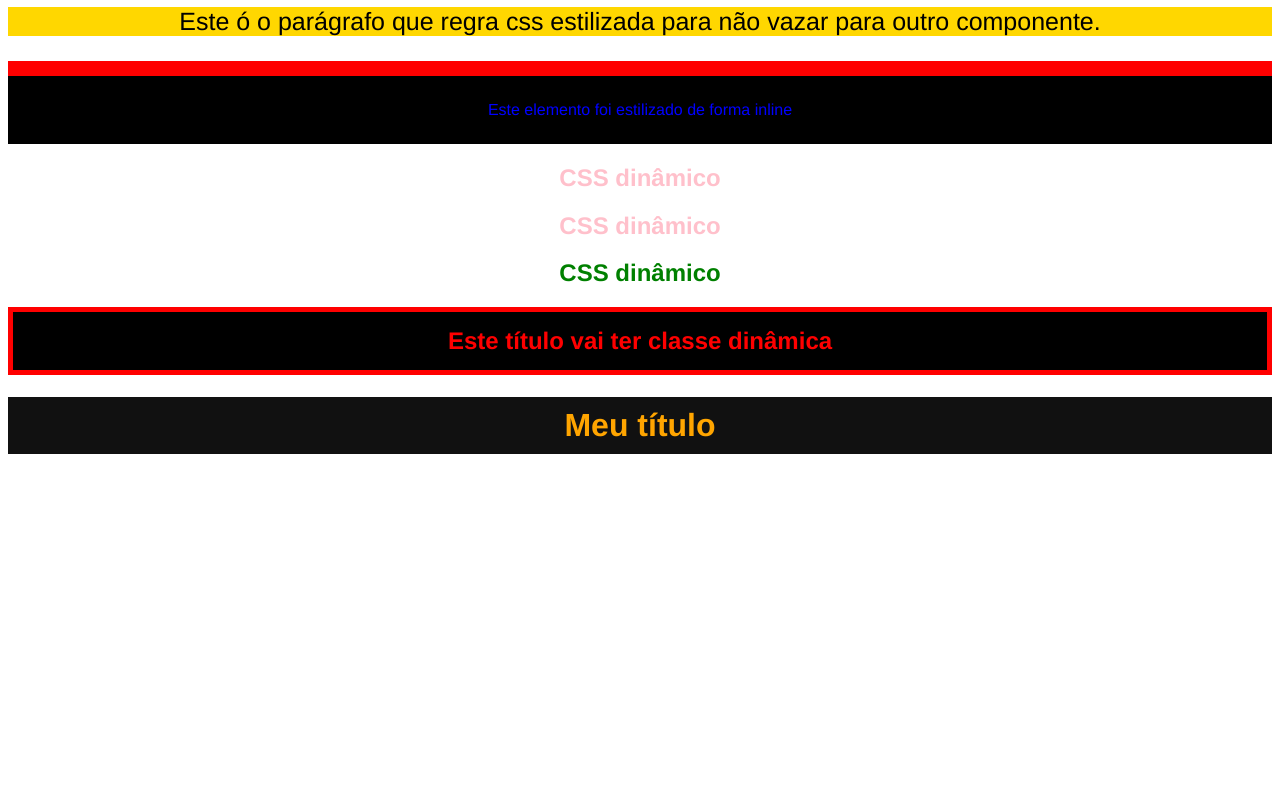
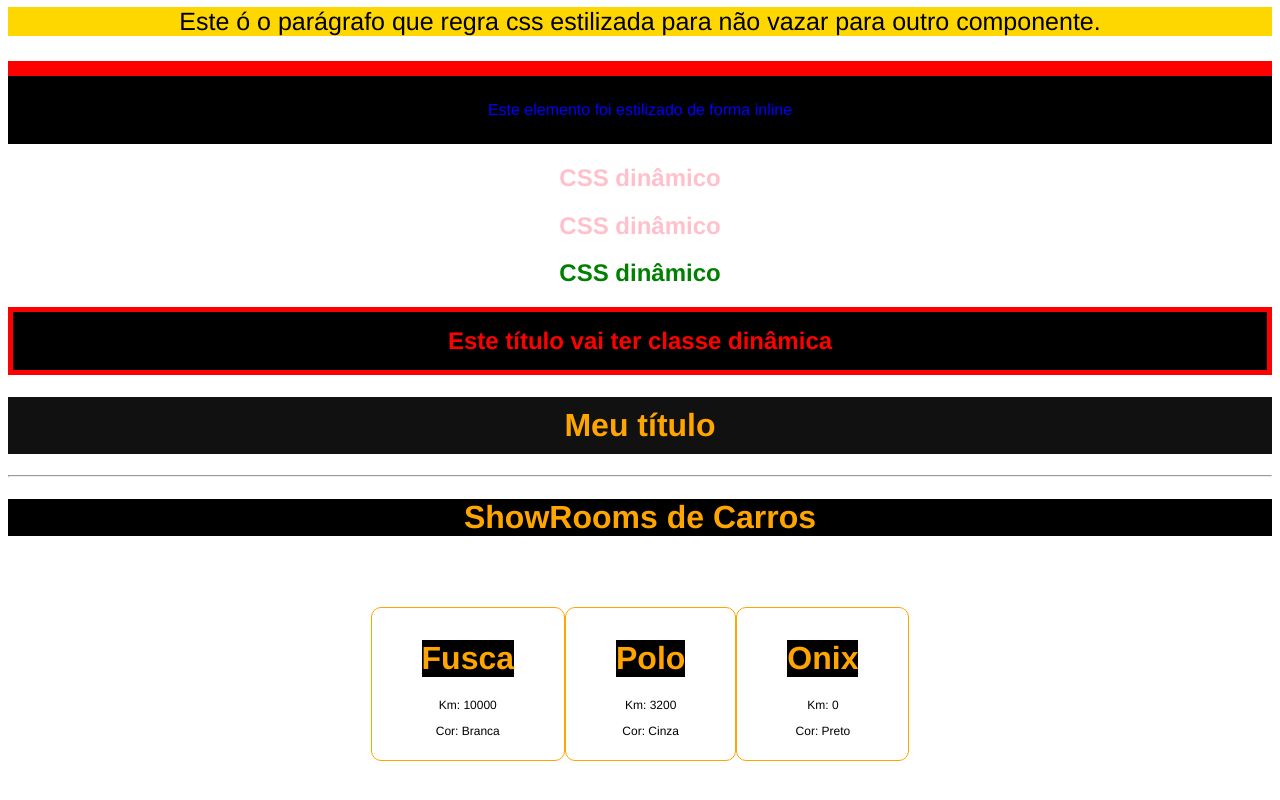
Before and after one commit to xanderifer1974/curso-react-do-zero-a-maestria-reactEcss, a React (Create React App) app: page / in a window 1280 px wide. Shown: the part 214-1014 px from the top of the page. Built offline with nearby package versions, Linux system fonts and the light colour scheme.

Commit message:
Desafio CSS

```diff
--- a/src/App.css
+++ b/src/App.css
@@ -36,3 +36,8 @@
     transform: rotate(360deg);
   }
 }
+
+h1{
+  color: orange;
+  background-color: #000;
+}
--- a/src/App.js
+++ b/src/App.js
@@ -1,10 +1,17 @@
 import './App.css';
+import Car from './components/Car';
 import MyComponent from './components/MyComponent';
 import Title from './components/Title';
 
 function App() {
   let n = 10;
   let redTitle = true;
+
+  const myCars = [
+    {name:"Fusca",km:10000,color:"Branca"},
+    {name:"Polo",km:3200,color:"Cinza"},
+    {name:"Onix",km:0,color:"Preto"},
+  ]
 
   return (
     <div className="App">
@@ -34,6 +41,15 @@ function App() {
        {/*CSS Modules
        Alternativa muito interessante quando queremos restringir o css por componente. Pois o css é único por componente.*/}
        <Title/>
+
+       {/*Desafio CSS */}
+       <hr />
+       <h1>ShowRooms de Carros</h1>
+       <div className="carContainer">
+        {myCars.map((car) =>(
+          <Car car={car}/>
+        ))}
+       </div>
     </div>
   );
 }
--- /dev/null
+++ b/src/components/Car.jsx
@@ -0,0 +1,14 @@
+import Styles from "./Car.module.css"
+
+const Car = ({car}) => {
+  return (
+    <div className={Styles.card}>
+        <h1>{car.name}</h1>
+        <p>Km: {car.km}</p>
+        <p>Cor: {car.color}</p>
+
+    </div>
+  )
+}
+
+export default Car
--- /dev/null
+++ b/src/components/Car.module.css
@@ -0,0 +1,11 @@
+.card{
+    border: 1px solid orange;
+    border-radius: 10px;
+    padding: 10px 50px;
+}
+
+.card p {
+    background-color: #fff;
+    color: #000;
+    font-size: 12px;
+}
--- a/src/index.css
+++ b/src/index.css
@@ -22,3 +22,13 @@ h1{
   background-color: #000;
   color: white;
 }
+
+.carContainer{
+  display: flex;
+  justify-content: center;
+
+}
+
+.carContainer div{
+  margin-top: 50px;
+}
```
